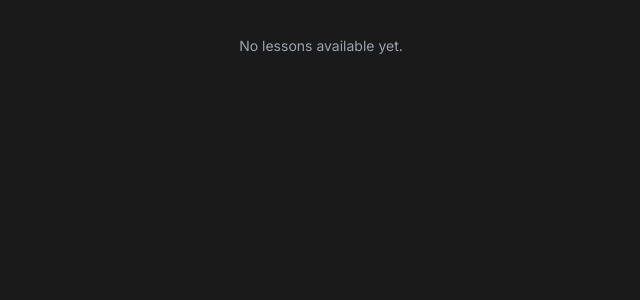
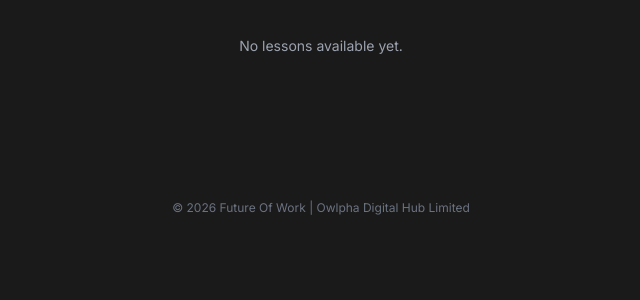
Before and after one commit to Stephen842/Future-of-work, a Django app: template future/future_of_work/templates/pages/lessons.html in a window 1280 px wide. Shown: the part 224-524 px from the top of the page, without its empty margins (319-959 px from the left). Run offline with Django 5.2, Linux system fonts and the light colour scheme; the template is opened without the code that fills it, so the values that code supplies are empty; some libraries are stand-ins or nearby versions.

Commit message:
hotfix by adding a footer to the templates files

```diff
--- a/future/future_of_work/templates/pages/lesson_detail.html
+++ b/future/future_of_work/templates/pages/lesson_detail.html
@@ -237,5 +237,10 @@
                 </p>
             {% endif %}
         </section>
+
+        <!-- Footer -->
+        <footer class="relative z-10 mt-auto py-6 text-center text-gray-500 text-xs">
+            &copy; {% now 'Y' %} Future Of Work | Owlpha Digital Hub Limited
+        </footer>
     </body>
 </html>
--- a/future/future_of_work/templates/pages/lessons.html
+++ b/future/future_of_work/templates/pages/lessons.html
@@ -181,5 +181,10 @@
     <div id="toast-container" class="fixed bottom-4 right-4 z-50 flex flex-col gap-2"></div>
 
     <script src="{% static 'js/lessons.js'%}"></script>
+
+    <!-- Footer -->
+    <footer class="relative z-10 mt-auto py-6 text-center text-gray-500 text-xs">
+      &copy; {% now 'Y' %} Future Of Work | Owlpha Digital Hub Limited
+    </footer>
   </body>
 </html>
--- a/future/future_of_work/templates/pages/profile.html
+++ b/future/future_of_work/templates/pages/profile.html
@@ -177,5 +177,10 @@
   <div id="toast-container" class="fixed bottom-4 right-4 z-50 flex flex-col gap-2"></div>
 
   <script src="{% static 'js/profile.js' %}"></script>
+
+  <!-- Footer -->
+  <footer class="relative z-10 mt-auto py-6 text-center text-gray-500 text-xs">
+    &copy; {% now 'Y' %} Future Of Work | Owlpha Digital Hub Limited
+  </footer>
 </body>
 </html>
```
Also changed, not shown: future/future_of_work/templates/pages/dashboard.html (+6 -1 lines), future/db.sqlite3.
